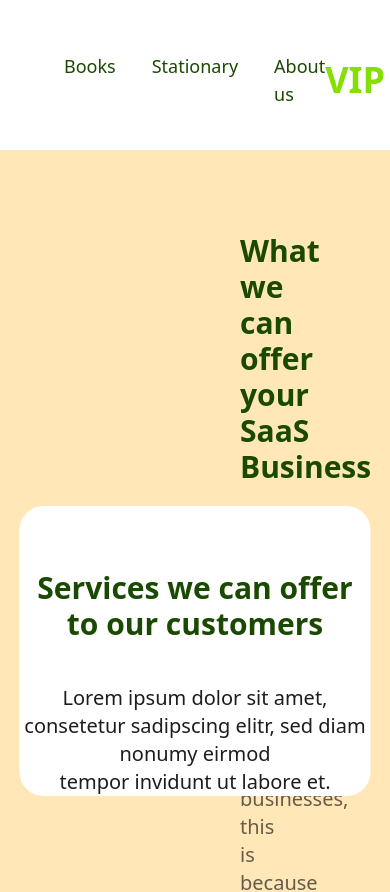
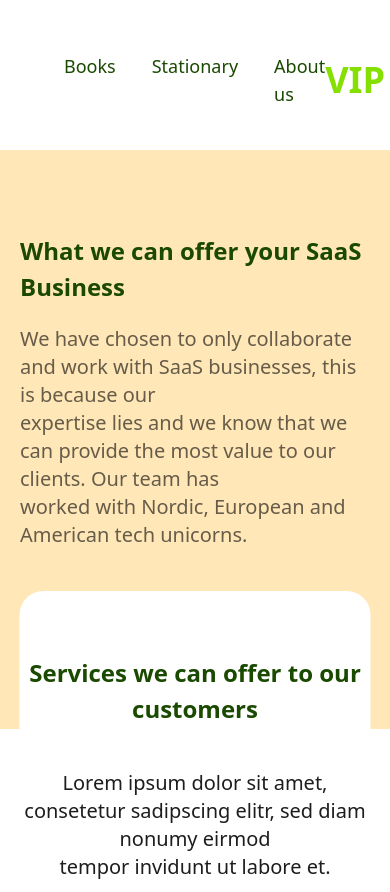
Before and after one commit to SafiyaMakhmudova/real-proyekt, a Vue app: page / in a window 390 px wide. Shown: the top 892 px of the page. Built offline with nearby package versions, Linux system fonts and the light colour scheme.

Commit message:
added responsive

```diff
--- a/src/views/About.vue
+++ b/src/views/About.vue
@@ -1,9 +1,9 @@
 <template>
   <!-- Modal 1 -->
   <div class="text-left relative mb-[200px]">
-    <div class="bg-[#FFE7B7] pt-[83px] pl-[240px] pb-[180px] pr-[124px]">
-      <h2 class="text-text text-3xl mb-5 font-semibold">What we can offer your SaaS Business</h2>
-      <p class="text-[#665C49] text-xl font-medium">
+    <div class="bg-[#FFE7B7] pt-[83px] pl-[240px]  modal1 pb-[180px] pr-[124px]">
+      <h2 class="text-text text-3xl mb-5 font-semibold modal1h2 ">What we can offer your SaaS Business</h2>
+      <p class="text-[#665C49] text-xl font-medium modal1p">
         We have chosen to only collaborate and work with SaaS businesses, this is because our<br />
         expertise lies and we know that we can provide the most value to our clients. Our team
         has<br />
@@ -16,9 +16,9 @@
   <div>
     <!-- Modal 2 -->
     <div
-      class="bg-white text-center rounded-3xl absolute top-[60%] w-[90%] left-1/2 transform -translate-x-1/2"
+      class="bg-white text-center rounded-3xl modal2 absolute top-[60%] w-[90%] left-1/2 transform -translate-x-1/2"
     >
-      <h2 class="text-text text-3xl font-semibold pt-[64px]">
+      <h2 class="text-text text-3xl font-semibold pt-[64px] modal2h2">
         Services we can offer to our customers
       </h2>
       <p class="pt-[42px] text-xl text-[#1D1D1D]">
@@ -109,11 +109,11 @@
   </div>
 
   <!-- Modal 3 -->
-  <div class="text-left px-[80px] pb-[89px]">
-    <h2 class="text-3xl text-text pb-[56px] font-semibold">VIP books uz history</h2>
-    <div class="flex">
-      <div class="w-[50%]">
-        <span class="text-[#1D1D1D] text-xl"
+  <div class="text-left px-[80px] pb-[89px] modal3">
+    <h2 class="text-3xl text-text pb-[56px] font-semibold modal3h2 ">VIP books uz history</h2>
+    <div class="flex modal3div">
+      <div class="w-[50%] modal3w">
+        <span class="text-[#1D1D1D] text-xl "
           >Every SaaS website, regardless of niche, must do one thing brilliantly, which is
           converting visitors into users. At first glance, the site should encourage and guide
           visitors in a smooth way towards call-to-actions. <br> This goes hand in hand with a responsive
@@ -123,13 +123,114 @@
           be search engine optimized (SEO) because it lays the foundation for the technical quality,
         </span>
       </div>
-      <div class="w-[50%]">
+      <div class="w-[50%] modal3img">
         <img src="../assets/img/1 51.png" alt="">
       </div>
     </div>
   </div>
 </template>
 
-<script setup></script>
+<script setup>
 
-<style lang="js" scoped></style>
+
+</script>
+
+<style scoped>
+@media only screen and (max-width: 768px) {
+  .modal1 {
+    width: 100%;
+    padding-left: 10px;
+    padding-right: 10px;
+
+  }
+  .modal1h2 {
+    width: 100%;
+    font-size:x-large ;
+  }
+
+  .modal2 {
+    top: 90%;
+    margin-bottom: 45px;
+
+  }
+  .modal2h2 {
+    width: 100%;
+    font-size:x-large ;
+  }
+
+  .modal3 {
+    padding: 10px;
+  }
+
+  .modal3h2 {
+    text-align: center;
+    width: 100%;
+    padding-bottom: 10px;
+  }
+
+  .modal3div {
+    width: 100%;
+    display: block;
+  }
+
+
+  .modal3w {
+    width: 100%;
+  }
+
+
+  .modal3img {
+    margin-top: 15px;
+    width: 100%;
+  }
+}
+
+@media only screen and (max-width: 932px) {
+  .modal1 {
+    width: 100%;
+    padding-left: 20px;
+    padding-right: 20px;
+
+  }
+  .modal1h2 {
+    width: 100%;
+    font-size:x-large ;
+  }
+
+  .modal2 {
+    top: 70%;
+    margin-bottom: 45px;
+
+  }
+  .modal2h2 {
+    width: 100%;
+    font-size:x-large ;
+  }
+
+  .modal3 {
+    padding: 20px;
+  }
+
+  .modal3h2 {
+    text-align: center;
+    width: 100%;
+    padding-bottom: 10px;
+  }
+
+  .modal3div {
+    width: 100%;
+    display: block;
+  }
+
+
+  .modal3w {
+    width: 100%;
+  }
+
+
+  .modal3img {
+    margin-top: 15px;
+    width: 100%;
+  }
+}
+</style>
--- a/tailwind.config.js
+++ b/tailwind.config.js
@@ -1,6 +1,6 @@
 /** @type {import('tailwindcss').Config} */
 export default {
-  content: ['./index.html', './src/**/*.{vue,js,ts,jsx,tsx}'],
+  content: ['./index.html', './src/**/*.{vue,js,jsx}'],
   theme: {
     extend:{
       colors:{
```
